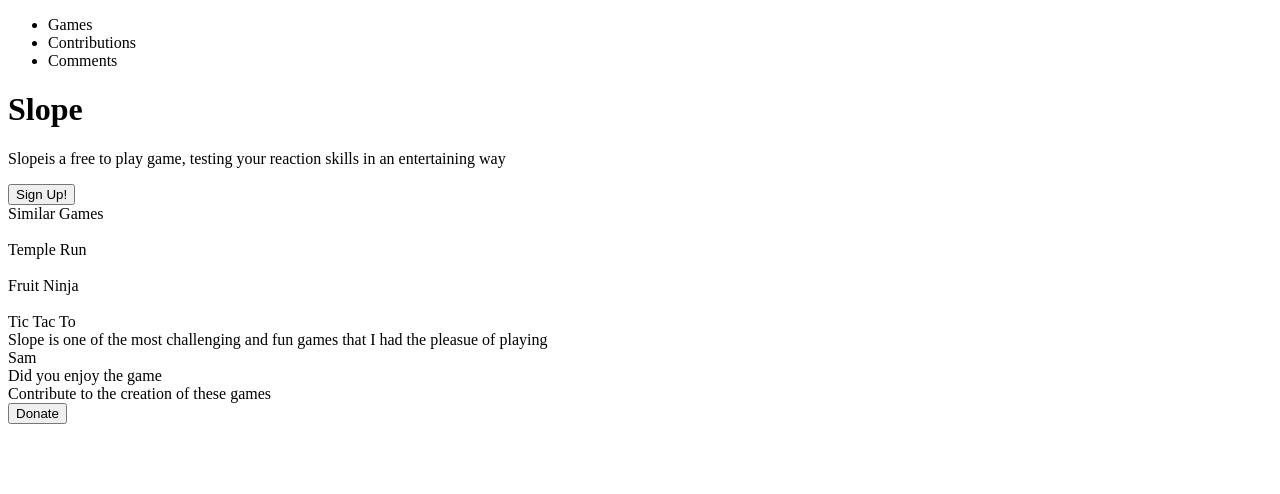
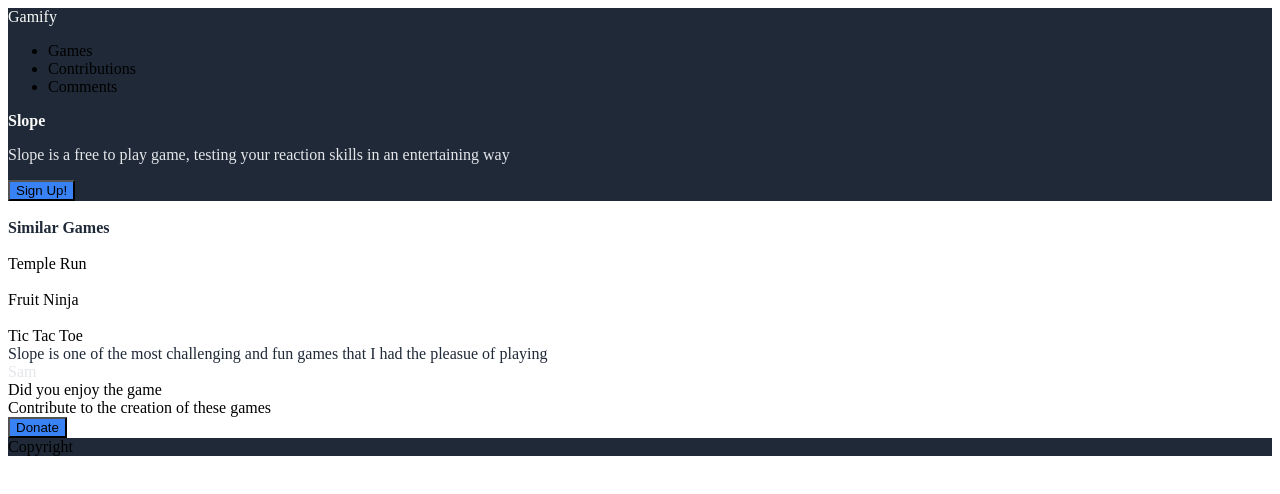
Before and after one commit to SinghLaksh01/landing_page, a plain HTML site: page index.html in a window 1280 px wide. Drawn offline with Linux system fonts and the light colour scheme.

Commit message:
Add the styling from TOP

```diff
--- a/index.html
+++ b/index.html
@@ -5,35 +5,38 @@
     <meta name="viewport" content="width=
     , initial-scale=1.0">
     <title>Gamify</title>
+    <link rel="stylesheet" href="style.css">
 </head>
 <body>
-
-    <div></div>
+    <div class="hero">
+        <div class="hero-logo">Gamify</div>
         <ul>
             <li>Games</li>
             <li>Contributions</li>
             <li>Comments</li>
         </ul>
 
-    <h1>Slope</h1>
-    <p>Slopeis a free to play game, testing your reaction skills in an entertaining way</p>
+        <div class="hero-main-text">Slope</div>
+        <p class="hero-secondary-text">Slope is a free to play game, testing your reaction skills in an entertaining way</p>
         <button>Sign Up!</button>
-
+    </div>
     <img>
-    <div>Similar Games</div>
+    <div class="information-header">Similar Games</div>
     <img>
     <div>Temple Run</div>
     <img>
     <div>Fruit Ninja</div>
     <img>
-    <div>Tic Tac To</div>
+    <div>Tic Tac Toe</div>
 
-    <div>Slope is one of the most challenging and fun games that I had the pleasue of playing</div>
-    <div>Sam</div>
+    <div class="quote-text">Slope is one of the most challenging and fun games that I had the pleasue of playing</div>
+    <div class="quote-section">Sam</div>
 
     <div>Did you enjoy the game</div>
     <div>Contribute to the creation of these games</div>
     <button>Donate</button>
-
+    <div class="footer">
+        <div>Copyright</div>
+    </div>
 </body>
 </html>
--- a/style.css
+++ b/style.css
@@ -0,0 +1,44 @@
+* {
+    font:"Roboto", sans-serif;
+}
+
+.hero,
+.footer {
+    background-color: #1F2937;
+}
+
+.hero-main-text {
+    font:48;
+    font-weight: 900;
+    color: #F9FAF8
+}
+
+.hero-secondary-text {
+    font:18px;
+    color: #e5e7eb;
+}
+
+.hero-logo {
+    font:24px;
+    color:#F9FAF8;
+}
+
+button {
+    background-color:#3882F6;
+}
+
+.information-header {
+    font:36px;
+    font-weight: 900;
+    color:#1F2937;
+}
+
+.quote-section {
+    color:#E5E7EB;
+}
+
+.quote-text {
+    font:36px;
+    font-weight: 300;
+    color: #1F2937;
+}
```
Lines whose indentation alone changed are shown as unchanged.
